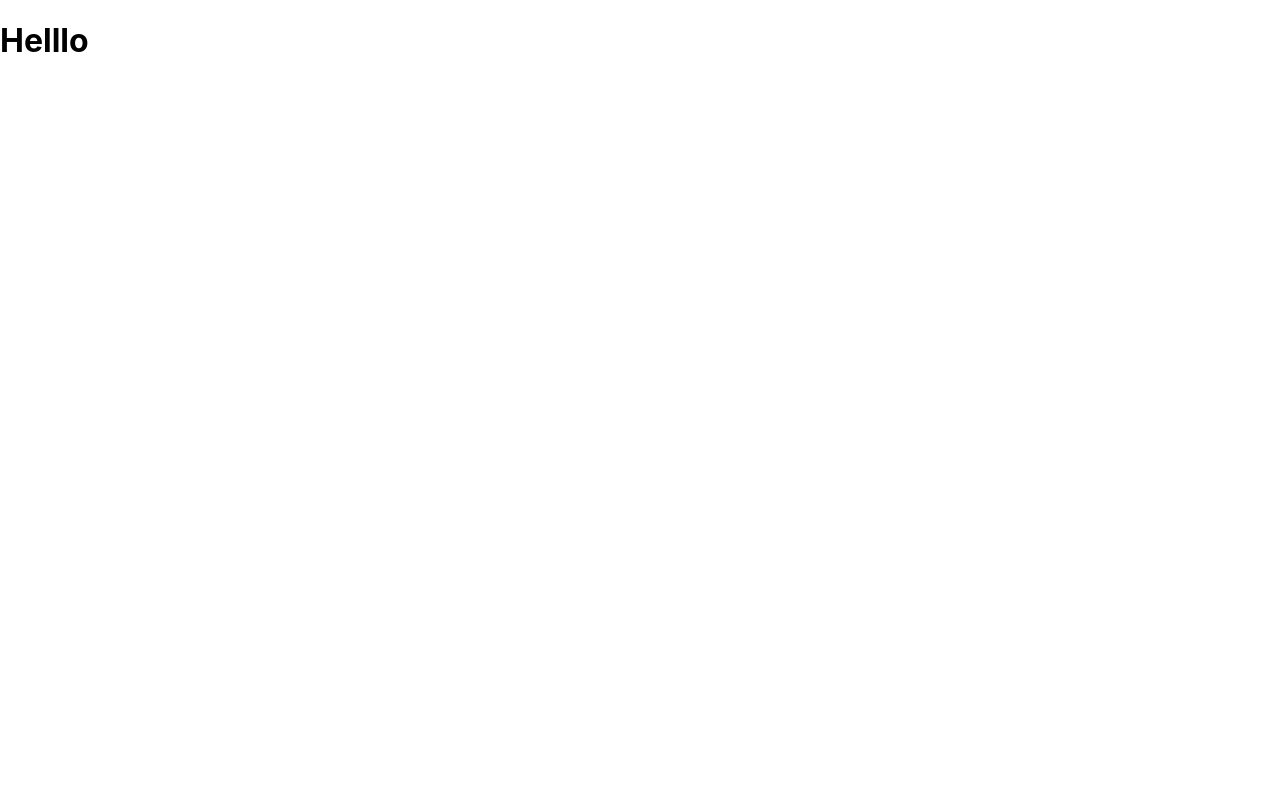
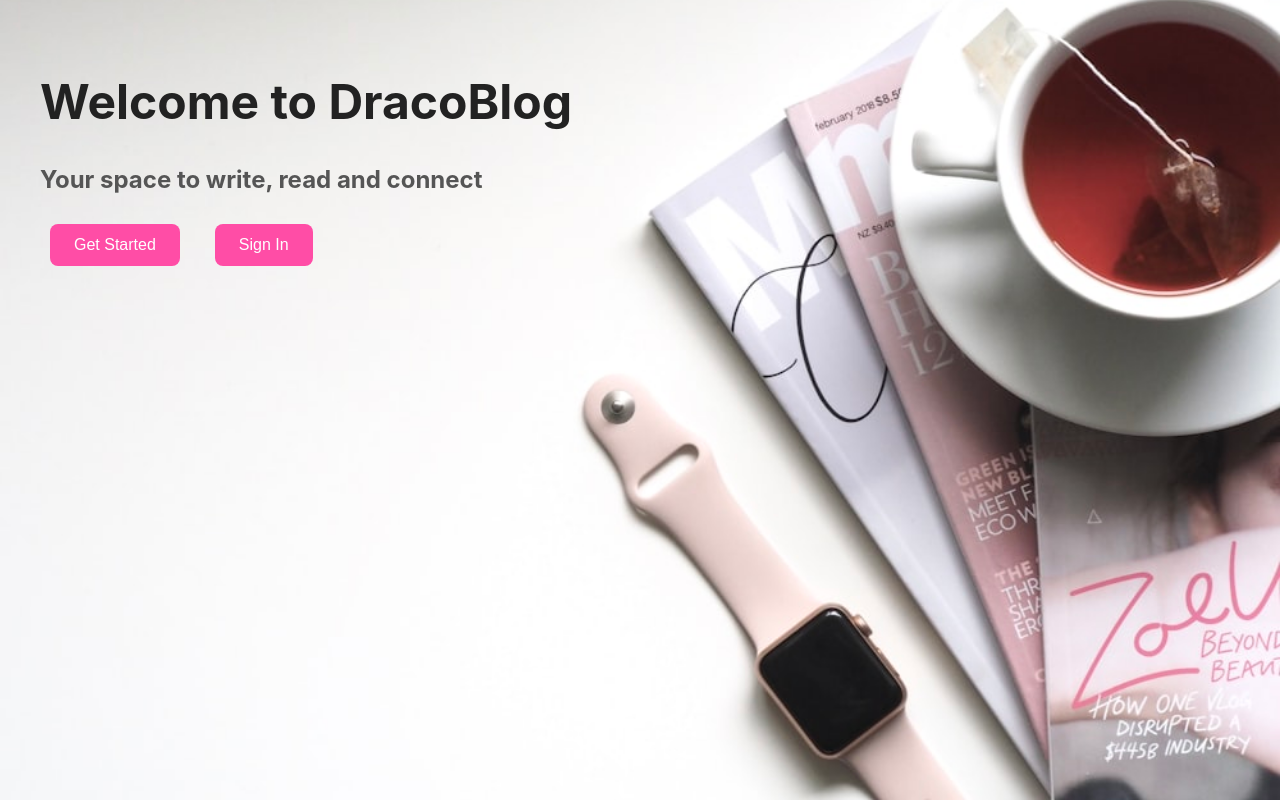
Before and after one commit to harsha4p28/Draco, a React (Create React App) app in the folder frontend/: page / in a window 1280 px wide. Built offline with nearby package versions, Linux system fonts and the light colour scheme.

Commit message:
Added files

```diff
--- a/frontend/src/App.js
+++ b/frontend/src/App.js
@@ -1,12 +1,14 @@
 import './App.css';
-
+import { BrowserRouter as Router, Routes, Route } from 'react-router-dom';
+import Home from './Home/Home';
 function App() {
   return (
-      <div className="AppContainer">
-        <div className="AppMainContainer">
-          <h1>Helllo</h1>
-        </div>
-      </div>
+      <Router>
+        <Routes>
+          <Route path='/' element={<Home />} />
+        </Routes>
+      </Router>
+
   );
 }
 
--- /dev/null
+++ b/frontend/src/Home/Home.css
@@ -0,0 +1,62 @@
+.HomeContainer{
+  background-image:url("../Assets/bg.jpg");
+  background-size: cover;
+  background-position: center center;
+  background-repeat: no-repeat;
+  min-height:100vh;
+  height:100%;
+  width:100%;
+}
+
+.HomeMainContainer {
+  flex: 1;
+  max-width: 50%;
+  display: flex;
+  flex-direction: column;
+  justify-content: center;
+  align-items: flex-start;
+  padding: 40px;
+  box-sizing: border-box;
+}
+
+.HomeButtons {
+  display: flex;
+  flex-direction: row;
+  gap: 15px;
+}
+
+
+.HomeMainContainer h1 {
+  font-size: 3rem;
+  margin-bottom: 10px;
+  color: #222;
+}
+
+.HomeMainContainer h3 {
+  font-size: 1.5rem;
+  margin-bottom: 20px;
+  color: #555;
+}
+
+.HomeMainContainer button {
+  margin-right: 15px;
+  padding: 12px 24px;
+  border: none;
+  border-radius: 8px;
+  background-color: #ff4da6;
+  margin:10px;
+  color: white;
+  font-size: 1rem;
+  cursor: pointer;
+  transition: 0.3s;
+}
+
+.HomeMainContainer button:hover {
+  background-color: #ff1493;
+}
+
+.HomeContainer::after {
+  content: "";
+  flex: 1;
+  background: #f9f9f9;
+}
--- /dev/null
+++ b/frontend/src/Home/Home.js
@@ -0,0 +1,22 @@
+import React from 'react';
+import './Home.css';
+
+const Home = () => {
+  return (
+    <div>
+      <div className='HomeContainer'>
+        <div className='HomeMainContainer'>
+          <h1>Welcome to DracoBlog</h1>
+          <h3>Your space to write, read and connect</h3>
+          <div className="HomeButtons">
+            <button>Get Started</button>
+            <button>Sign In</button>
+          </div>
+        </div>
+
+      </div>
+    </div>
+  )
+}
+
+export default Home
```
Also changed, not shown: frontend/src/Nav/Nav.js (added, +11 -0 lines), frontend/src/app/store.js (added, +12 -0 lines), frontend/src/Assets/bg.jpg (added), frontend/src/Dashboard/Dashboard.css (added), frontend/src/Dashboard/Dashboard.js (added), frontend/src/Login/Login.css (added), frontend/src/Login/Login.js (added), frontend/src/Nav/Nav.css (added), frontend/src/Register/Register.css (added), frontend/src/Register/Register.js (added).
